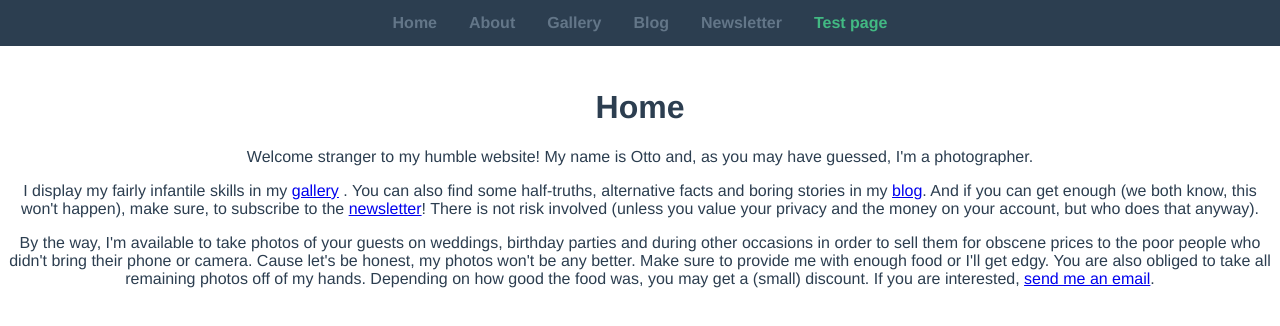
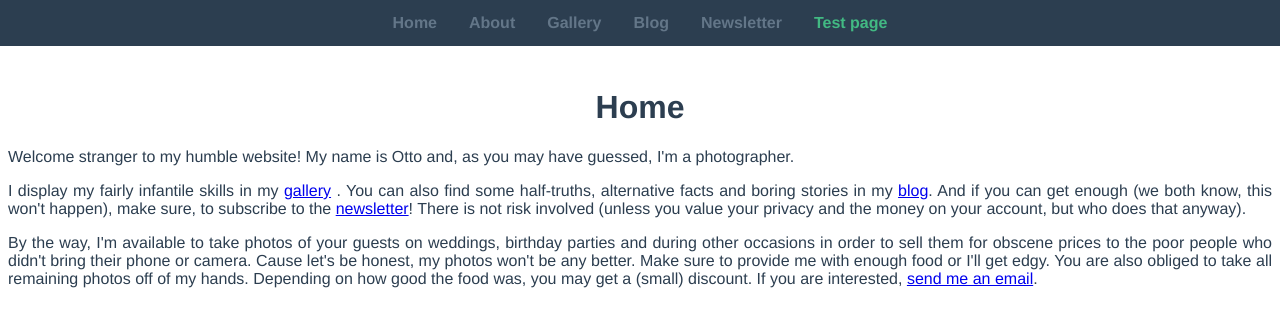
Before and after one commit to ShayanBits/VueGallery-Frontend, a Vue app: page /#/firstVueComponent in a window 1280 px wide. Shown: the top 326 px of the page. Built offline with nearby package versions, Linux system fonts and the light colour scheme; the HTML template or start-up script is replaced by a standard one.

Commit message:
VueGallery-103: text-align added

```diff
--- a/src/views/MyFirstView.vue
+++ b/src/views/MyFirstView.vue
@@ -2,7 +2,7 @@
     <!--<p class="green-background"> {{welcomeMsg}}</p>-->
 <div>
     <h1>Home</h1>
-    <div class="main">
+    <div class="index">
         <p id="p1-test">Welcome stranger to my humble website! My name is Otto and, as you may have guessed, I'm a photographer.</p>
        <p>I display my fairly infantile skills in my <router-link to="/gallery">gallery</router-link> . You can also find some
         half-truths, alternative facts and boring stories in my <router-link to="/blog">blog</router-link>. And if you can get
@@ -31,4 +31,7 @@
 
 <style scoped>
 
+    .index{
+        text-align: justify;
+    }
 </style>
```
